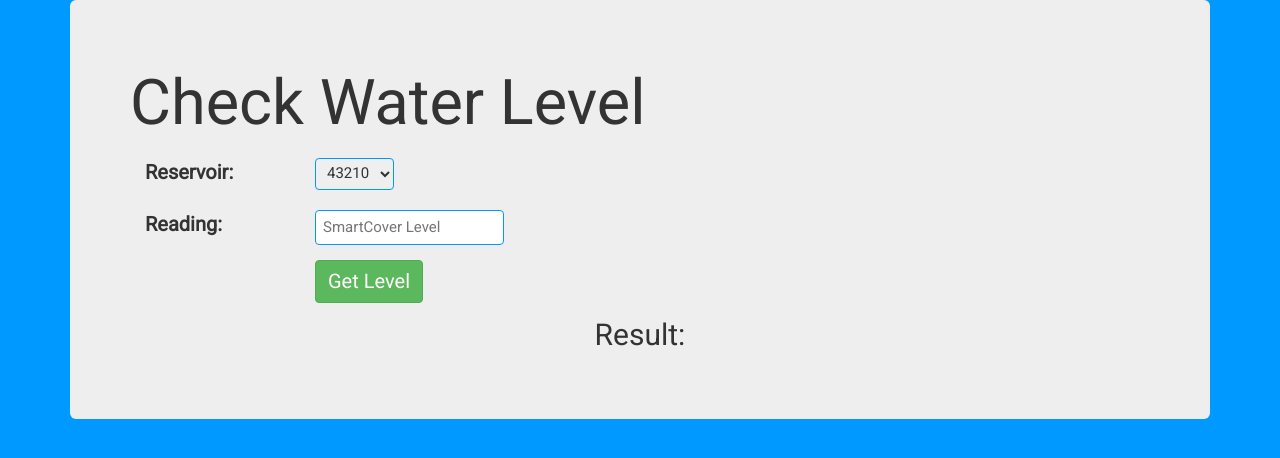
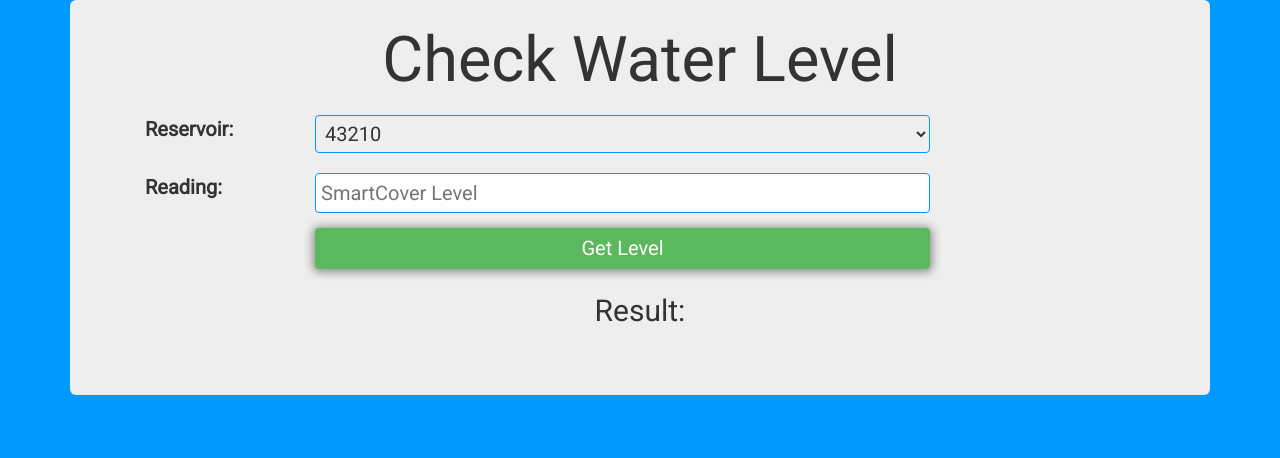
Before and after one commit to jdesoto1618/reservoir_levels, a PHP site: page / in a window 1280 px wide. Shown: the part 51-509 px from the top of the page. Run offline with PHP 8.4, Linux system fonts and the light colour scheme; some libraries are stand-ins or nearby versions.

Commit message:
page title centered, css adjustments...

```diff
--- a/css/styles.css
+++ b/css/styles.css
@@ -1,3 +1,11 @@
+html {
+  box-sizing: border-box;
+}
+
+*, *:before, *:after {
+  box-sizing: inherit;
+}
+
 body {
 	background: #0099ff;
   font-family: 'Roboto', sans-serif;
@@ -9,10 +17,10 @@ body {
 
 .page-title {
   margin-bottom: 20px;
+	text-align: center;
 }
 
 .btn {
-  /* padding: 6px 47px; */
   font-size: 20px;
 }
 
@@ -21,7 +29,7 @@ body {
 }
 
 .alert-danger {
-  font-size: 20px;
+  font-size: 19px;
 }
 
 #result_text {
@@ -29,37 +37,46 @@ body {
 }
 
 #result {
-  /* text-align: center; */
   font-size: 30px;
   color: blue;
 }
 
 #alert_message {
-	 /* don't allow the alert message to push other dom elements */
-	/* position: absolute; */
+	margin-top: 25px;
 }
 
 .header.clearfix {
 	margin-top: 1%;
 }
 
-/* #submit_button {
+#submit_button,
+#res_dropdown,
+#sc_level {
+	width: 75%;
+	font-size: 20px;
+}
 
-} */
+#res_dropdown,
+#sc_level {
+	padding: 5px 5px;
+}
 
 #res_dropdown {
-  /*margin-left: 33.5%;*/
-  font-size: 15px;
-  border: 1px solid #0099ff;
-  border-radius: 4px;
-  padding: 5px 7px;
+	border: 1px solid #0099ff;
+	border-radius: 4px;
+  /* text-align-last: center; */
+  /* padding-right: 29px; */
+  /* direction: rtl; */
 }
 
 #sc_level {
-	font-size: 15px;
-  border: 1px solid #0099ff;
-  border-radius: 4px;
-  padding: 6px 7px;
+	border: 1px solid #0099ff;
+	border-radius: 4px;
+}
+
+#submit_button {
+	box-shadow: 0 1px 10px 2px #888;
+	border: none;
 }
 
 .num_text {
@@ -79,3 +96,11 @@ body {
     text-decoration: none;
     background-color: #b31e00;
 }
+
+.jumbotron {
+	padding-top: 5px;
+}
+
+.col-sm-offset-2 {
+	margin-bottom: 10px;
+}
--- a/js/main.js
+++ b/js/main.js
@@ -70,7 +70,7 @@ $(document).ready(function() {
       $('#alert_message').show();
       setTimeout(function() {
         $('#alert_message').hide();
-      }, 4000);
+      }, 3000);
     }
   	// run the resLevel function when the button is clicked. grab the text of the selected option from the dropdown and use this as the first parameter of the resLevel function. the second parameter is the inputted smartcover level from the user. grab that value using .val()
   	resLevel($('#res_dropdown option:selected').text(), $('#sc_level').val());
```
